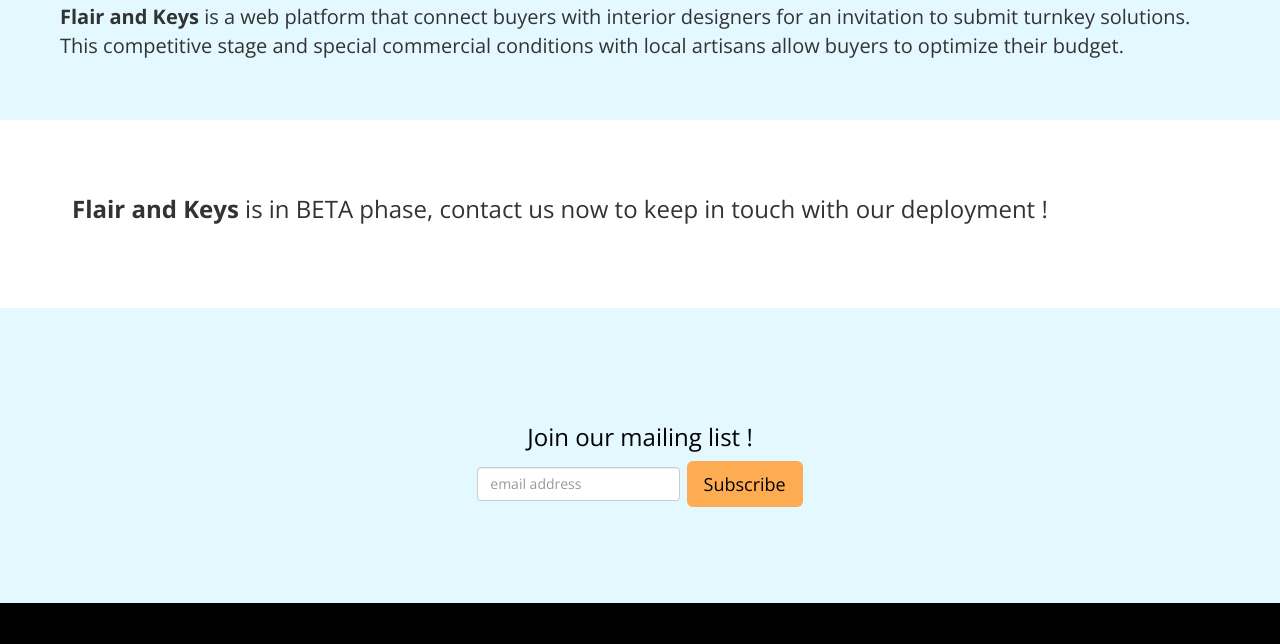
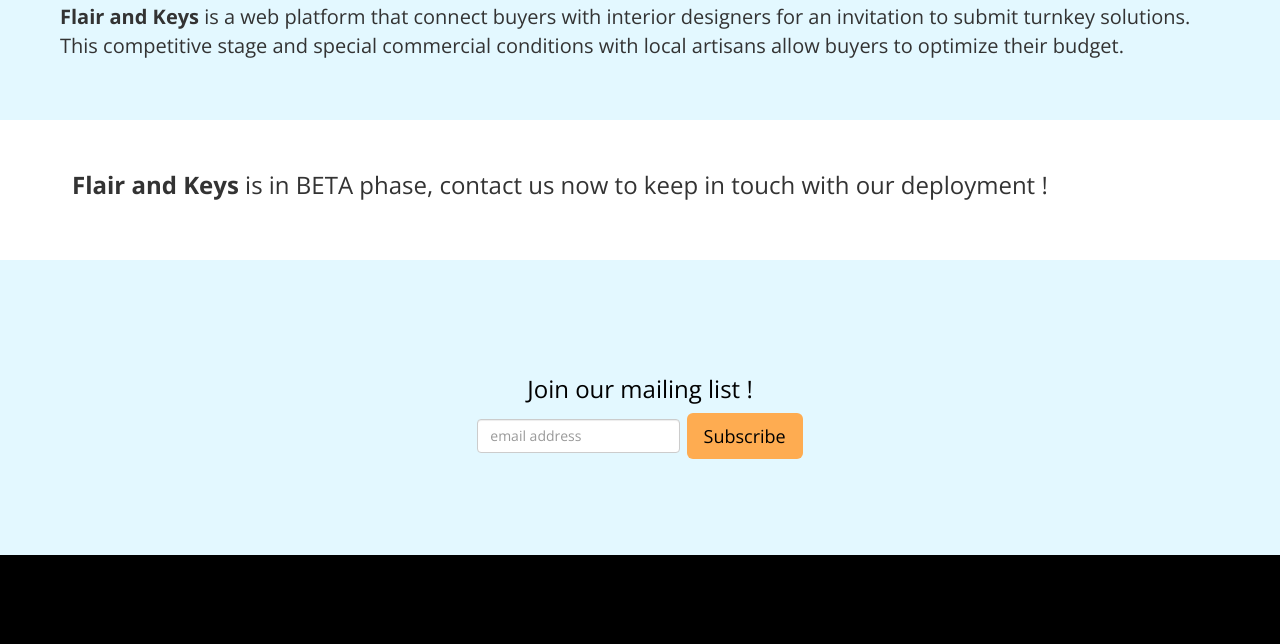
Before and after one commit to paco926/V2-FlairAndKeys-GitHub-Pages, a plain HTML site: page index.html in a window 1280 px wide. Shown: the part 1400-2044 px from the top of the page. Drawn offline with nearby package versions, Linux system fonts and the light colour scheme; a script that the page names is missing.

Commit message:
padding beta

```diff
--- a/css/style.css
+++ b/css/style.css
@@ -118,8 +118,8 @@ margin-bottom: 4em;
 #beta {
 padding-left: 3em;
 padding-right: 3em;
-padding-top: 3em;
-padding-bottom: 3em;
+padding-top: 2em;
+padding-bottom: 2em;
 font-size: 24px;
 }
 
```
